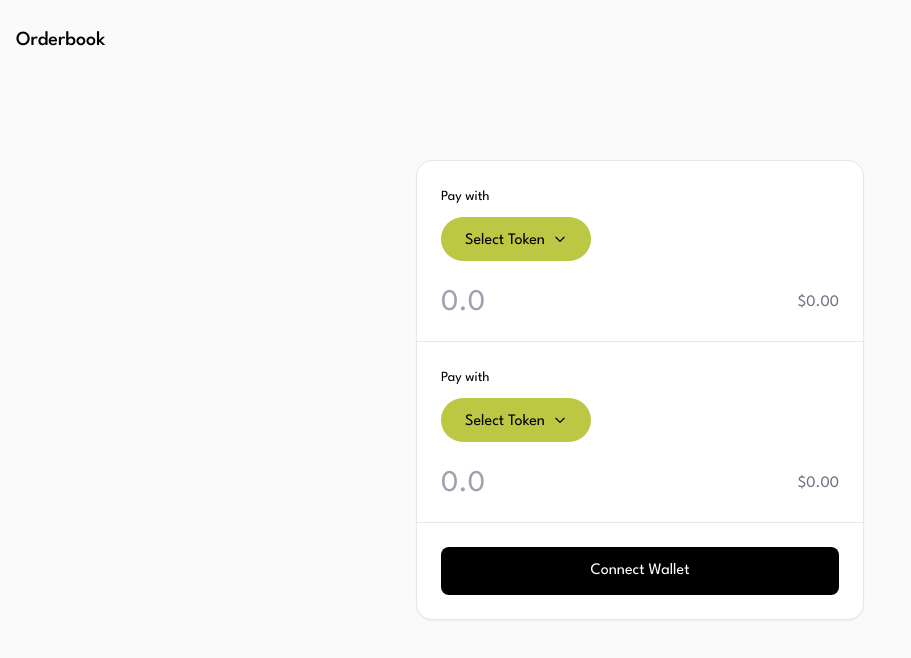
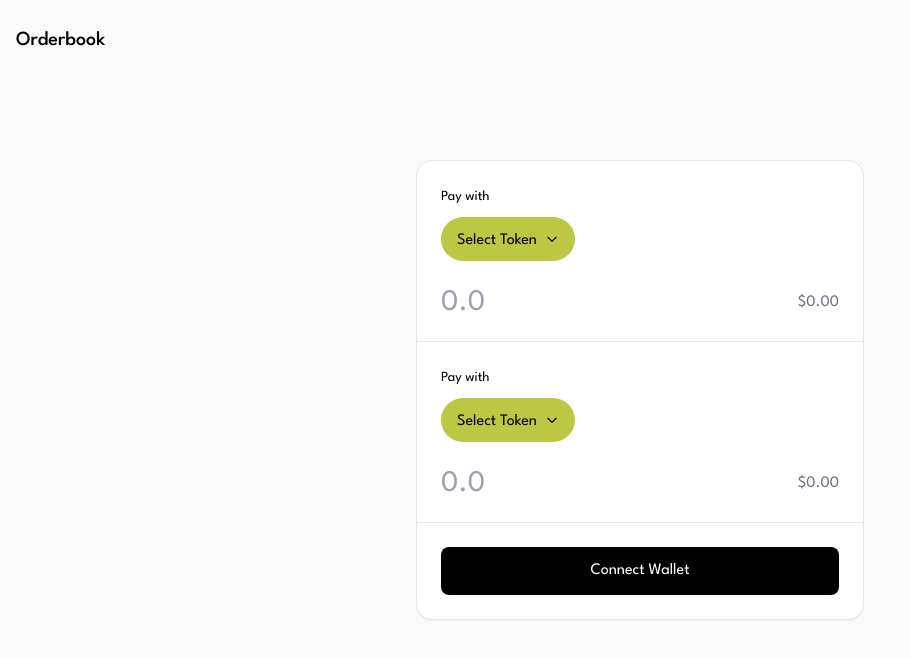
Before and after one commit to bolub/Orderbook, a Next.js app: page / in a window 1280 px wide. Shown: the top 658 px of the page, without its empty margins (0-911 px from the left). Built offline with nearby package versions, Linux system fonts and the light colour scheme.

Commit message:
Update types

```diff
--- a/src/components/TokenSelector/TokenView.tsx
+++ b/src/components/TokenSelector/TokenView.tsx
@@ -3,8 +3,11 @@ import { useState } from 'react';
 import { useTokenModal } from '@/components/TokenSelector/useTokenModal';
 
 export type TokenType = {
+  ticker: string;
+  img: string;
   name: string;
-  symbol: string;
+  address: string;
+  decimals: number;
 };
 
 const NotSelected = ({
@@ -19,7 +22,7 @@ const NotSelected = ({
     <>
       <div
         onClick={openModal}
-        className='bg-primary-main rounded-full py-2 px-1 w-full max-w-[150px] cursor-pointer flex mt-2 justify-center items-center space-x-2'
+        className='bg-primary-main rounded-full py-2 px-4 w-fit cursor-pointer flex mt-2 justify-center items-center space-x-2'
       >
         <span className='mt-1'>Select Token</span>
 
@@ -50,13 +53,11 @@ const Selected = ({
     <>
       <div
         onClick={openModal}
-        className='bg-primary-main rounded-full pl-2 py-2 pr-8 flex mt-2 w-fit items-center space-x-2 cursor-pointer'
+        className='bg-primary-main rounded-full pl-2 py-2 pr-4 flex mt-2 w-fit items-center space-x-2 cursor-pointer'
       >
         <span className='w-6 h-6 rounded-full bg-white'></span>
 
-        <span className='mt-1'>
-          {selectedToken?.name} ({selectedToken?.symbol})
-        </span>
+        <span className='mt-1'>{selectedToken?.ticker}</span>
 
         <span className='text-sm ml-2'>
           <HiOutlineChevronDown />
```
